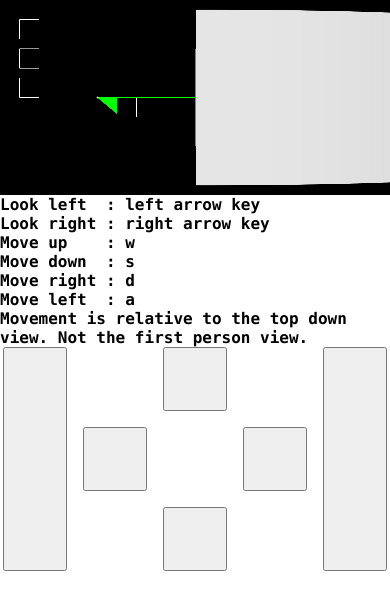
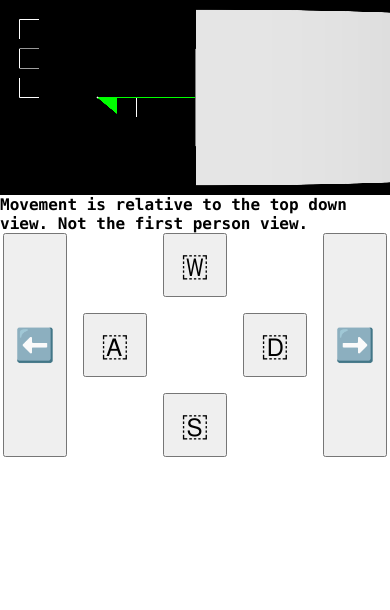
Before and after one commit to JavaRip/JSRaycaster, a website: page index.html in a window 390 px wide. Drawn offline with Linux system fonts and the light colour scheme.

Commit message:
safari support added to mobile controls

```diff
--- a/default.css
+++ b/default.css
@@ -3,6 +3,8 @@
   margin: 0;
   font-family: "Lucida Console", Courier, monospace;
   overflow: hidden;
+  user-select: none;
+  -webkit-user-select: none;
 }
 
 canvas {
@@ -15,7 +17,6 @@ canvas {
 }
 
 #mobileControls {
-  user-select: none;
   margin: 0 auto;
   width: 100%;
   justify-content: center;
@@ -33,6 +34,14 @@ canvas {
 
 button {
   user-select: none;
+  margin: auto 0;
+  font-size: 2em;
+  display: flex;
+  justify-content: center;
+  align-items: center;
+  padding: 0;
+  min-width: 0;
+  height: 100%;
 }
 
 #w { grid-area: w; }
--- a/index.html
+++ b/index.html
@@ -12,20 +12,14 @@
     <canvas id=tdv height=1000 width=1000></canvas>
     <canvas id=fpv height=1000 width=1000></canvas>
   </div>
-  <h4>Look left&nbsp&nbsp: left arrow key</h4>
-  <h4>Look right&nbsp: right arrow key</h4>
-  <h4>Move up&nbsp&nbsp&nbsp&nbsp: w</h4>
-  <h4>Move down&nbsp&nbsp: s</h4>
-  <h4>Move right&nbsp: d</h4>
-  <h4>Move left&nbsp&nbsp: a</h4>
   <h4>Movement is relative to the top down view. Not the first person view.</h4>
   <div id=mobileControls>
-    <button id=w></button>
-    <button id=a></button>
-    <button id=s></button>
-    <button id=d></button>
-    <button id=ArrowLeft></button>
-    <button id=ArrowRight></button>
+    <button id=w>🇼</button>
+    <button id=a>🇦</button>
+    <button id=s>🇸</button>
+    <button id=d>🇩</button>
+    <button id=ArrowLeft>⬅️</button>
+    <button id=ArrowRight>➡️</button>
   </div>
 </body>
 </html>
```
